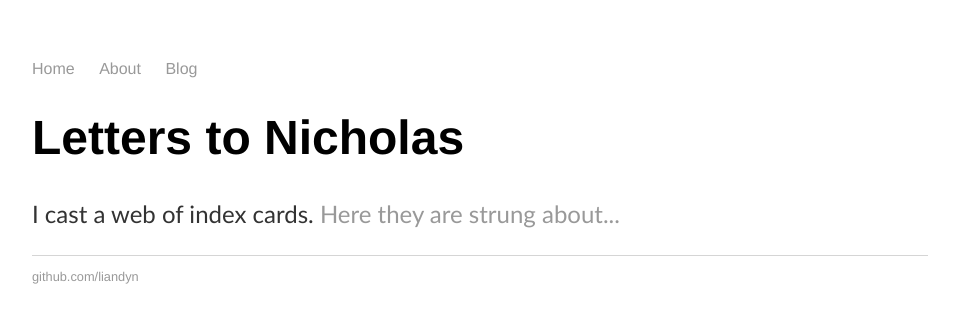
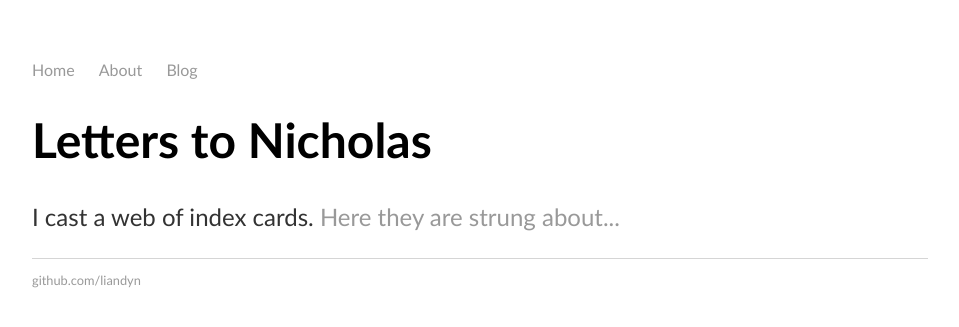
Before and after one commit to liandyn/liandyn.github.io, a Jekyll site: the page built from index.html, in a window 1280 px wide. Shown: the top 327 px of the page, without its empty margins (160-1119 px from the left). Built offline with Jekyll 4.4.1, drawn with Linux system fonts in a browser that asks for light colours.

Commit message:
Update main.css

```diff
--- a/css/main.css
+++ b/css/main.css
@@ -3,7 +3,7 @@ body {
     width: 70%;
 }
 nav ul, footer ul {
-    font-family:'Helvetica', 'Arial', 'Sans-Serif';
+    font-family:'Optima';
     padding: 0px;
     list-style: none;
     font-weight: none;
@@ -21,7 +21,7 @@ a:hover {
 }
 h1 {
     font-size: 3em;
-    font-family:'Helvetica', 'Arial', 'Sans-Serif';
+    font-family:'Optima';
 }
 p {
     font-size: 1.5em;
```
